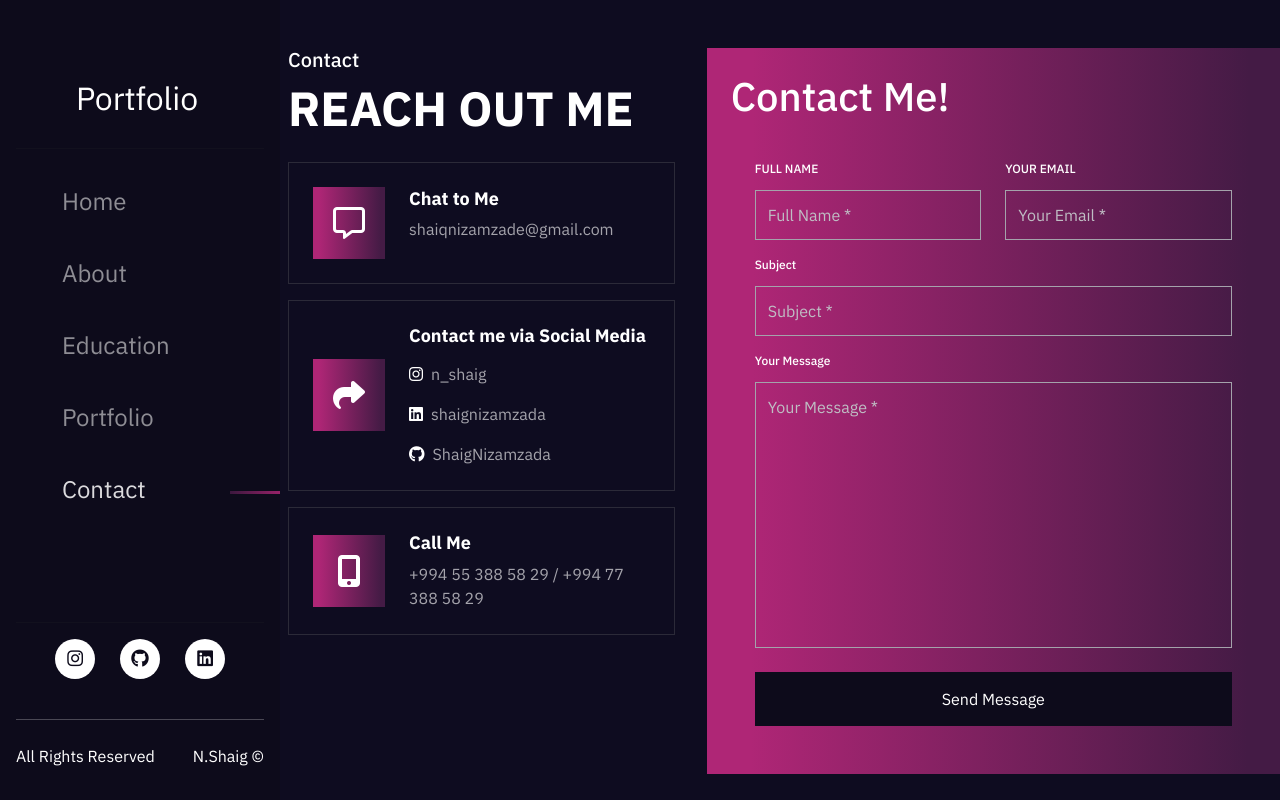
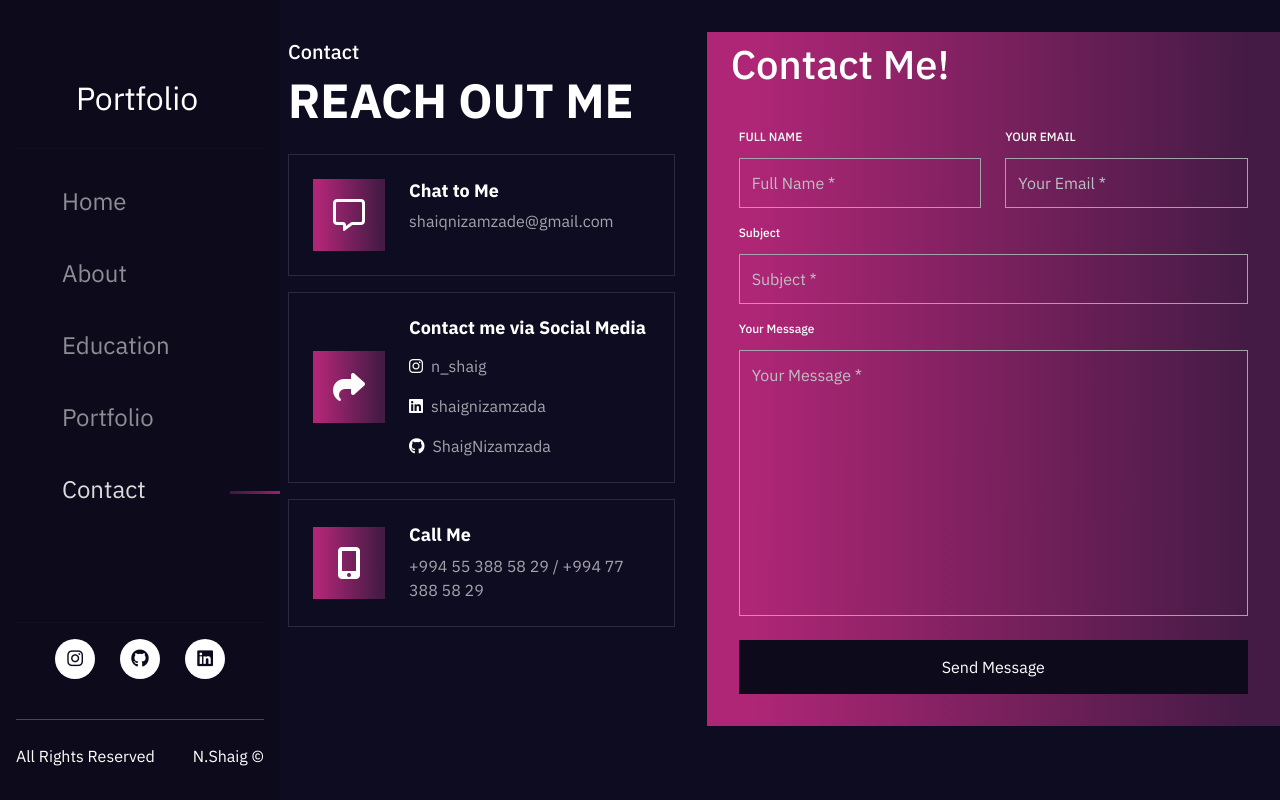
Before and after one commit to ShaigNizamzada/Portfolio, a React (Vite) app: page /contact in a window 1280 px wide. Built offline with nearby package versions, Linux system fonts and the light colour scheme.

Commit message:
v29.05.2024 alignment updates

```diff
--- a/src/assets/sass/_about.scss
+++ b/src/assets/sass/_about.scss
@@ -4,7 +4,6 @@
   height: 100vh;
   overflow-y: auto;
   overflow-x: hidden;
-
   .about-section-top {
     color: #ffffff;
     .nice-to {
--- a/src/assets/sass/_contact.scss
+++ b/src/assets/sass/_contact.scss
@@ -2,7 +2,7 @@
   background-color: #0e0c20;
   width: 100%;
   height: 100vh;
-  padding-top: 48px;
+  padding-top: 32px;
   overflow-x: hidden;
   overflow-y: auto;
   .contact-section-left {
@@ -44,7 +44,7 @@
     }
   }
   .contact-section-right {
-    padding: 24px;
+    padding: 8px;
     background: linear-gradient(270.16deg, #441b45 5.74%, #af2676 92.05%);
     h3 {
       font-size: clamp(20px, 10vw, 40px);
--- a/src/pages/About.jsx
+++ b/src/pages/About.jsx
@@ -12,7 +12,7 @@ const About = () => {
   }, []);
   return (
     <div className="about-section" data-aos="fade-left">
-      <div className="about-section-top ps-4 pb-5 pt-3">
+      <div className="about-section-top ps-4 pb-5 pt-4 d-flex flex-column">
         <p className="nice-to">Nice to meet you!</p>
         <p className="welcome-to">WELCOME TO...</p>
       </div>
@@ -21,8 +21,8 @@ const About = () => {
           <div className="col-xl-5 col-lg-12 col-md-12 col-sm-12 col-12">
             <div className="about-section-middle-left text-center">
               <img src={profilphoto} alt="" width={320} />
-              <h3 className="p-4">SHAIG NIZAMZADA</h3>
-              <p className="developer-section mt-2 my-4">
+              <h3 className="py-2">SHAIG NIZAMZADA</h3>
+              <p className="developer-section mb-3">
                 {" "}
                 <span className="bold-text-section ">
                   Front-End Developer
@@ -30,7 +30,7 @@ const About = () => {
                 based in <span className="bold-text-section">Baku</span>
               </p>
               <a download="Shaig's Resume.pdf" href={resume}>
-                <button className="button-download button mb-5">
+                <button className="button-download button mb-3">
                   Download CV &nbsp; <i class="fa-solid fa-download"></i>
                 </button>
               </a>
@@ -58,7 +58,7 @@ const About = () => {
                     </div>
                   </div>
                 </div>
-                <div className="details-section-second pb-4">
+                <div className="details-section-second pb-2">
                   <div className="row">
                     <div className="col-xl-6 col-lg-12 col-md-12 col-sm-12 col-12 pb-2">
                       {" "}
--- a/src/pages/Contact.jsx
+++ b/src/pages/Contact.jsx
@@ -34,7 +34,7 @@ const Contact = () => {
       <div className="row g-4">
         <div className="col-xl-5 col-lg-12 col-md-12 col-sm-12 col-12">
           <div className="contact-section-left px-2">
-            <div className="contact-section-left-top mb-4">
+            <div className="contact-section-left-top mb-4 mt-2">
               {" "}
               <h3 className="text-white">Contact</h3>
               <h2 className="text-white">REACH OUT ME</h2>
@@ -96,7 +96,7 @@ const Contact = () => {
         </div>
         <div className="col-xl-7 col-lg-12 col-md-12 col-sm-12 col-12">
           <div className="contact-section-right">
-            <h3>Contact Me!</h3>
+            <h3 className="ps-3">Contact Me!</h3>
             <form className="p-4" onSubmit={sendEmail} ref={form}>
               <div className="row">
                 <div className="col-xl-6 col-lg-6 col-md-12 col-sm-12 col-12 mt-2">
--- a/src/pages/Home.jsx
+++ b/src/pages/Home.jsx
@@ -44,12 +44,12 @@ const Home = () => {
                   Work with me &nbsp; &#8599;
                 </button>
               </Link>
-              <div className="d-flex align-items-center connection-section mt-3">
-                <div className="phone-section mt-3">
+              <div className="d-flex align-items-center connection-section mt-2">
+                <div className="phone-section">
                   <i class="fa-solid fa-mobile-screen-button"></i>
                   <span> +994 55 388 58 29</span>
                 </div>
-                <div className="email-section ms-5 mt-3">
+                <div className="email-section ms-5">
                   <i class="fa-regular fa-envelope"></i>
                   <span> shaiqnizamzade@gmail.com</span>
                 </div>
```
